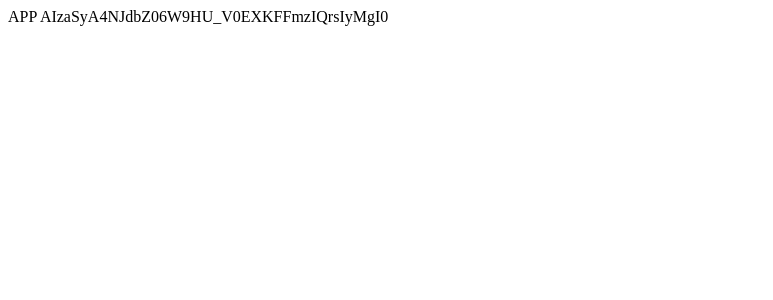
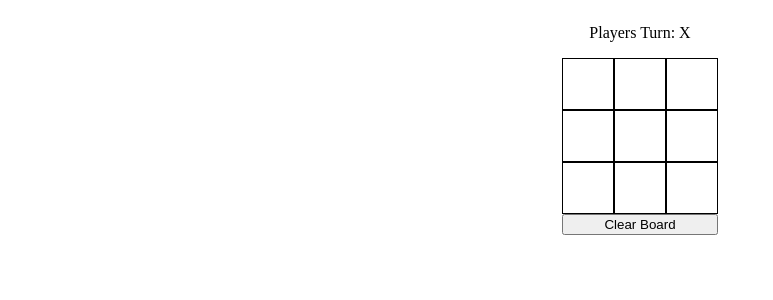
Before and after one commit to barrymichaeldoyle/tic-tac-toe, a React (Create React App) app: page / in a window 1280 px wide. Shown: the top 300 px of the page, without its empty margins (0-773 px from the left). Built offline with nearby package versions, Linux system fonts and the light colour scheme.

Commit message:
added basic gameboard

```diff
--- a/package.json
+++ b/package.json
@@ -5,12 +5,14 @@
   "dependencies": {
     "firebase": "^7.14.2",
     "react": "^16.13.1",
-    "react-dom": "^16.13.1"
+    "react-dom": "^16.13.1",
+    "styled-components": "^5.1.0"
   },
   "devDependencies": {
     "@types/node": "^13.13.4",
     "@types/react": "^16.9.0",
     "@types/react-dom": "^16.9.0",
+    "@types/styled-components": "^5.1.0",
     "react-scripts": "3.4.1",
     "typescript": "~3.7.2"
   },
--- a/src/App.tsx
+++ b/src/App.tsx
@@ -1,5 +1,79 @@
-import React from 'react'
+import React, { useState } from 'react'
 
-const App = () => <div>APP {process.env.REACT_APP_FIREBASE_API_KEY}</div>
+import { Block, Button, Container, Row } from 'styles'
+
+type SYMBOL = 'x' | 'o'
+type BLOCK = SYMBOL | '-'
+
+const App = () => {
+  const [board, setBoard] = useState<BLOCK[]>([
+    '-',
+    '-',
+    '-',
+    '-',
+    '-',
+    '-',
+    '-',
+    '-',
+    '-',
+  ])
+  const [startingTurn, setStartingTurn] = useState<SYMBOL>('x')
+  const [isXTurn, setIsXTurn] = useState<boolean>(startingTurn === 'x')
+
+  function handleClick(index: number) {
+    if (board[index] === '-') {
+      const newBoard = [...board]
+      newBoard[index] = isXTurn ? 'x' : 'o'
+      setIsXTurn(!isXTurn)
+      setBoard(newBoard)
+    }
+  }
+
+  function handleClear() {
+    setStartingTurn(startingTurn === 'x' ? 'o' : 'x')
+    setIsXTurn(startingTurn === 'x')
+    setBoard(['-', '-', '-', '-', '-', '-', '-', '-', '-'])
+  }
+
+  return (
+    <Container>
+      <p>Players Turn: {isXTurn ? 'X' : 'O'}</p>
+      <Row>
+        <Block onClick={() => handleClick(0)}>
+          {board[0] !== '-' && board[0]}
+        </Block>
+        <Block onClick={() => handleClick(1)}>
+          {board[1] !== '-' && board[1]}
+        </Block>
+        <Block onClick={() => handleClick(2)}>
+          {board[2] !== '-' && board[2]}
+        </Block>
+      </Row>
+      <Row>
+        <Block onClick={() => handleClick(3)}>
+          {board[3] !== '-' && board[3]}
+        </Block>
+        <Block onClick={() => handleClick(4)}>
+          {board[4] !== '-' && board[4]}
+        </Block>
+        <Block onClick={() => handleClick(5)}>
+          {board[5] !== '-' && board[5]}
+        </Block>
+      </Row>
+      <Row>
+        <Block onClick={() => handleClick(6)}>
+          {board[6] !== '-' && board[6]}
+        </Block>
+        <Block onClick={() => handleClick(7)}>
+          {board[7] !== '-' && board[7]}
+        </Block>
+        <Block onClick={() => handleClick(8)}>
+          {board[8] !== '-' && board[8]}
+        </Block>
+      </Row>
+      <Button onClick={handleClear}>Clear Board</Button>
+    </Container>
+  )
+}
 
 export default App
--- /dev/null
+++ b/src/styles/index.ts
@@ -0,0 +1,30 @@
+import styled from 'styled-components'
+
+export const Container = styled.div`
+  align-items: center;
+  display: flex;
+  flex-direction: column;
+`
+
+export const Row = styled.div`
+  display: flex;
+`
+
+export const Block = styled.div`
+  align-items: center;
+  border: solid 1px black;
+  cursor: pointer;
+  display: flex;
+  height: 50px;
+  justify-content: center;
+  transition: 0.3s;
+  width: 50px;
+
+  &:hover {
+    background-color: lightgray;
+  }
+`
+
+export const Button = styled.button`
+  width: 156px;
+`
```
Also changed, not shown: 1 other file (tests, documents, lock files or other folders).
